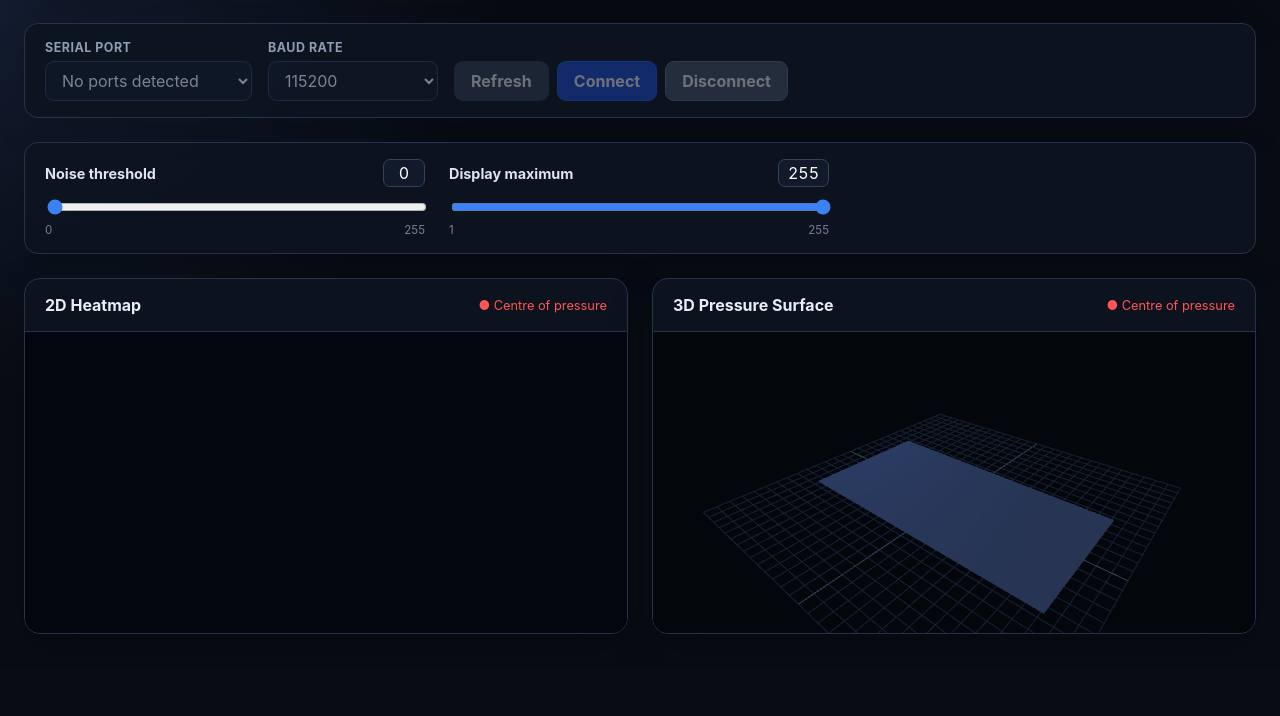
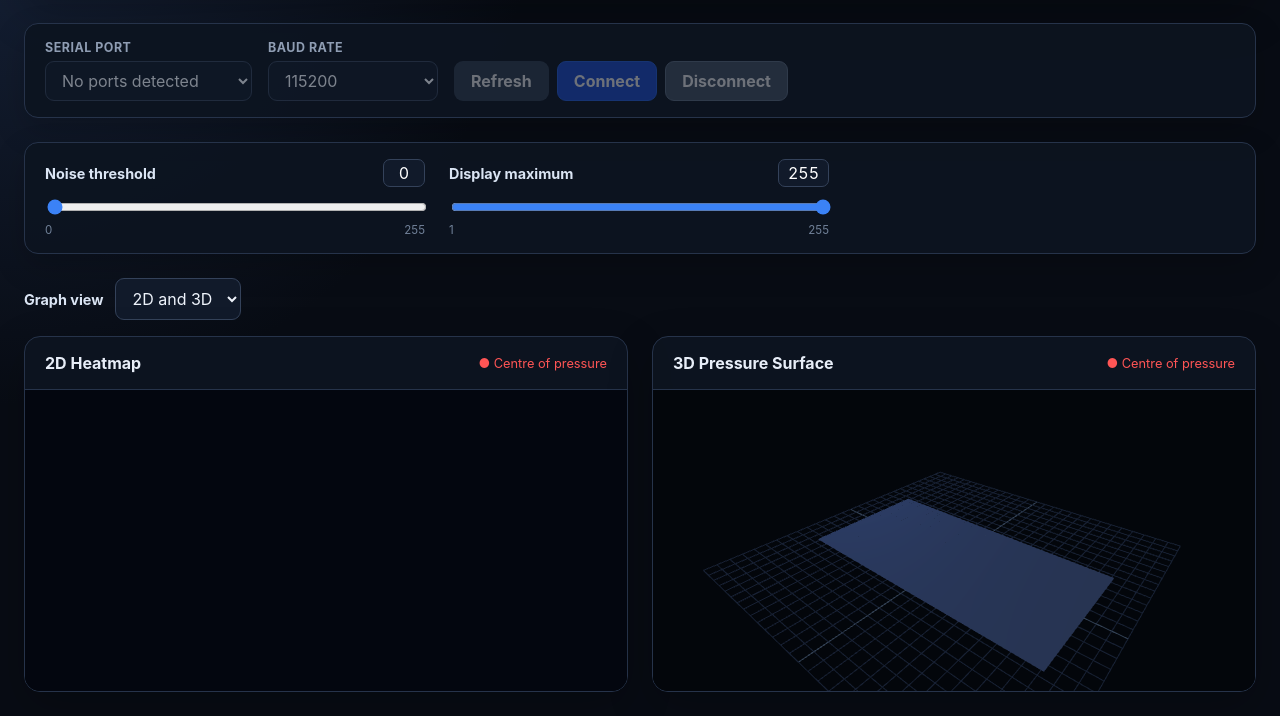
Before and after one commit to BerenChang/pressure_mat_backend, a website built with Vite: page frontend/index.html in a window 1280 px wide. Shown: the part 132-848 px from the top of the page. Before the commit the page ends 800 px from the top, so only its background shows below. Built offline with nearby package versions, Linux system fonts and the light colour scheme; no server answers; animation ran at ten frames a second.

Commit message:
Add graph view selector

```diff
--- a/frontend/index.html
+++ b/frontend/index.html
@@ -157,8 +157,17 @@
 
         </section>
 
-        <main class="visualization-grid">
-            <section class="panel">
+        <div class="view-controls">
+            <label for="view-mode">Graph view</label>
+            <select id="view-mode" aria-controls="visualization-grid">
+                <option value="both" selected>2D and 3D</option>
+                <option value="2d">2D only</option>
+                <option value="3d">3D only</option>
+            </select>
+        </div>
+
+        <main id="visualization-grid" class="visualization-grid" data-view="both">
+            <section id="heatmap-panel" class="panel">
                 <div class="panel-header">
                     <h2>2D Heatmap</h2>
                     <span class="cop-legend" title="Estimated from signal above the noise threshold">● Centre of pressure</span>
@@ -173,7 +182,7 @@
                 </div>
             </section>
 
-            <section class="panel">
+            <section id="surface-panel" class="panel">
                 <div class="panel-header">
                     <h2>3D Pressure Surface</h2>
                     <span class="cop-legend" title="Estimated from signal above the noise threshold">● Centre of pressure</span>
--- a/frontend/src/main.ts
+++ b/frontend/src/main.ts
@@ -35,6 +35,11 @@ function require2DContext(
 
 const canvas = requireElement<HTMLCanvasElement>("heatmap");
 const context = require2DContext(canvas);
+
+const viewModeSelect = requireElement<HTMLSelectElement>("view-mode");
+const visualizationGrid = requireElement<HTMLElement>("visualization-grid");
+const heatmapPanel = requireElement<HTMLElement>("heatmap-panel");
+const surfacePanel = requireElement<HTMLElement>("surface-panel");
 
 const statusDot = requireElement<HTMLSpanElement>("status-dot");
 const connectionStatus =
@@ -236,6 +241,19 @@ function requestHeatmapRender(): void {
     renderPending = true;
     requestAnimationFrame(renderHeatmap);
 }
+
+function updateViewMode(): void {
+    const mode = viewModeSelect.value;
+    visualizationGrid.dataset.view = mode;
+    heatmapPanel.hidden = mode === "3d";
+    surfacePanel.hidden = mode === "2d";
+
+    // Redraw the current frame at its new size, even when acquisition is stopped.
+    // The 3D container's ResizeObserver handles its renderer and camera resize.
+    requestHeatmapRender();
+}
+
+viewModeSelect.addEventListener("change", updateViewMode);
 
 function setConnectionStatus(connected: boolean): void {
     statusDot.classList.toggle("connected", connected);
@@ -648,5 +666,5 @@ window.setInterval(() => {
     framesSinceReport = 0;
 }, 1000);
 
-renderHeatmap();
+updateViewMode();
 connectWebSocket();
--- a/frontend/src/style.css
+++ b/frontend/src/style.css
@@ -97,6 +97,42 @@ select {
     display: grid;
     grid-template-columns: repeat(2, minmax(0, 1fr));
     gap: 24px;
+}
+
+.visualization-grid[data-view="2d"],
+.visualization-grid[data-view="3d"] {
+    grid-template-columns: minmax(0, 1fr);
+}
+
+.panel[hidden] {
+    display: none;
+}
+
+.view-controls {
+    display: flex;
+    align-items: center;
+    gap: 12px;
+    margin-bottom: 16px;
+}
+
+.view-controls label {
+    color: #dbe5f4;
+    font-size: 0.9rem;
+    font-weight: 650;
+}
+
+.view-controls select {
+    padding: 9px 12px;
+    border: 1px solid #34425a;
+    border-radius: 9px;
+    color: #eef3fb;
+    background: #111a2a;
+    cursor: pointer;
+}
+
+.view-controls select:focus-visible {
+    outline: 2px solid #3b82f6;
+    outline-offset: 2px;
 }
 
 .panel {
```
